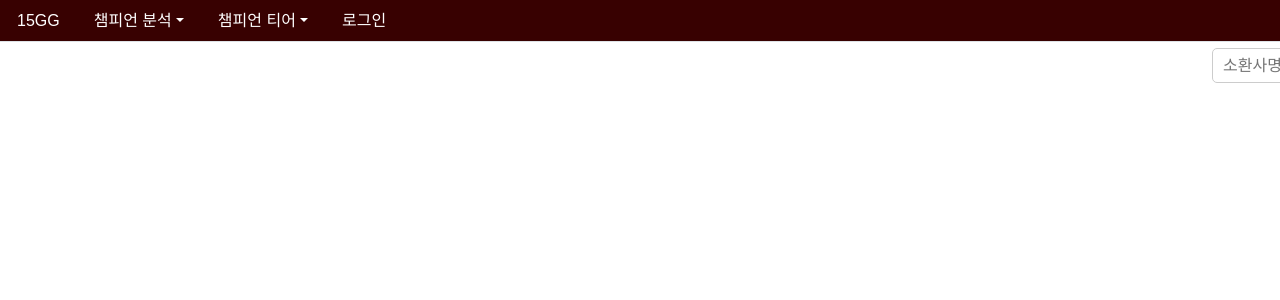
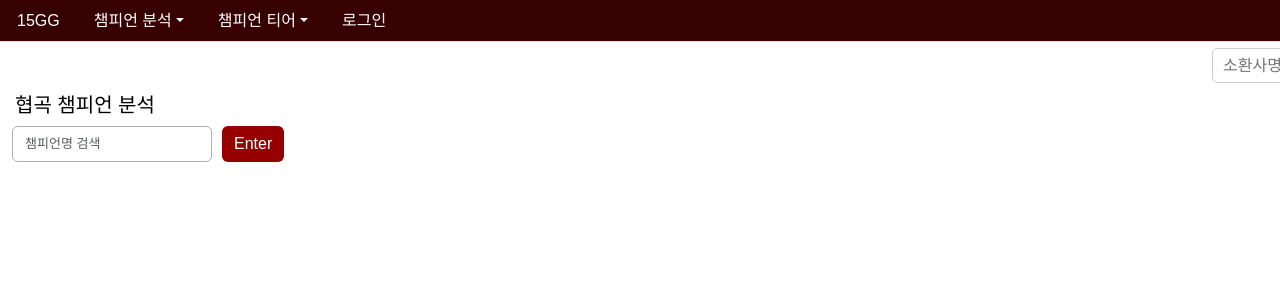
Before and after one commit to chan9511/15GG, a React (Create React App) app in the folder my-app/: page /anal in a window 1280 px wide. Shown: the top 300 px of the page. Built offline with nearby package versions, Linux system fonts and the light colour scheme.

Commit message:
분석 검색기, 분석페이지 생성

```diff
--- a/my-app/src/App.js
+++ b/my-app/src/App.js
@@ -9,6 +9,11 @@ import Login from "./pages/Login";
 import SignUp from "./pages/SignUp";
 import Nav from "./pages/Nav";
 import Search from "./pages/Search";
+import Anal2 from "./pages/Anal2";
+import Anal from "./pages/Anal";
+import AnalSearch from "./pages/AnalSearch";
+import Anal2Search from "./pages/Anal2Search";
+
 
 const App = () => {
   return (
@@ -22,6 +27,10 @@ const App = () => {
         <Route path="/" element={<Home />} />
         <Route path="/classic" element={<Classic />} />
         <Route path="/aram" element={<Aram />} />
+        <Route path="/anal2" element={<Anal2 />} />
+        <Route path="/anal" element={<Anal />} />
+        <Route path="/analsearch" element={<AnalSearch />} />
+        <Route path="/anal2search" element={<Anal2Search />} />
         <Route path="/login" element={<Login />} />
         <Route path="/signup" element={<SignUp />} />
         <Route path="/search" element={<Search />} />
--- a/my-app/src/pages/Anal.js
+++ b/my-app/src/pages/Anal.js
@@ -1,22 +1,58 @@
-import React from "react";
-
+import React, { useState } from "react";
+import { Link, useNavigate } from "react-router-dom";
+import "./Search.css";
+import "./Classic.css";
+import "./Classic2.css";
 
 const Anal = () => {
+  const [searchText1, setSearchText1] = useState("");
+  const navigate = useNavigate();
+
+  const submitFunc = (event) => {
+    event.preventDefault();
+    navigate("/ClassicSearch", {
+      state: { searchText1 },
+    });
+  };
   return (
-    <div class="input-table">
-        <form class="form-control me-2 d-flex search-form" role="search">
+    <div>
+      <div className="css-123">협곡 챔피언 분석</div>
+      <div class="input-table">
+        <form
+          onSubmit={submitFunc}
+          class="form-control me-2 d-flex search-form"
+          role="search"
+        >
           <input
             className="form-control"
             type="search"
+            value={searchText1}
+            onChange={(e) => setSearchText1(e.target.value)}
             placeholder="챔피언명 검색"
             aria-label="Search"
           />
-          <button>
+          <Link
+            to={{
+              pathname: "/AnalSearch",
+              state: { searchText: searchText1 },
+            }}
+            class="btn btn-outline-success me-2"
+            type="text"
+            state={{ searchText1: searchText1 }}
+            style={{
+              backgroundColor: "#970000",
+              color: "#fff",
+              borderColor: "#6699ff",
+              border: 0,
+              marginLeft: 10,
+            }}
+          >
+            {" "}
             Enter
-          </button>
+          </Link>
         </form>
       </div>
-
+    </div>
   );
 };
 
--- a/my-app/src/pages/Anal2.js
+++ b/my-app/src/pages/Anal2.js
@@ -1,9 +1,60 @@
-import React from "react";
+import React, { useState } from "react";
+import { Link, useNavigate } from "react-router-dom";
+import "./Search.css";
+import "./Classic.css";
+import "./Classic2.css";
 
 
 const Anal2 = () => {
+  const [searchText1, setSearchText1] = useState("");
+  const navigate = useNavigate();
+
+  const submitFunc = (event) => {
+    event.preventDefault();
+    navigate("/ClassicSearch", {
+      state: { searchText1 },
+    });
+  };
   return (
-    <div></div>
+    <div>
+      <div className="css-123">
+         칼바람 챔피언 분석
+         </div>
+      <div class="input-table">
+        <form
+          onSubmit={submitFunc}
+          class="form-control me-2 d-flex search-form" role="search">
+          <input
+            className="form-control"
+            type="search"
+            value={searchText1}
+            onChange={(e) => setSearchText1(e.target.value)}
+            placeholder="챔피언명 검색"
+            aria-label="Search"
+          />
+          <Link
+           to={{ pathname: "/Anal2Search", state: { searchText: searchText1 } }}
+            class="btn btn-outline-success me-2"
+            type="text"
+            state={{ searchText1: searchText1 }}
+            style={{
+              backgroundColor: "#970000",
+              color: "#fff",
+              borderColor: "#6699ff",
+              border: 0,
+              marginLeft: 10
+            }}
+          >
+            {" "}
+            Enter
+          </Link>
+
+        </form>
+      </div>
+
+
+
+    </div>
 
   );
 };
--- a/my-app/src/pages/Classic.js
+++ b/my-app/src/pages/Classic.js
@@ -85,17 +85,7 @@ const Classic = () => {
           </nav>
         </div>
       </div>
-      <div class="input-table">
-        <form class="form-control me-2 d-flex search-form" role="search">
-          <input
-            className="form-control"
-            type="search"
-            placeholder="챔피언명 검색"
-            aria-label="Search"
-          />
-          <button></button>
-        </form>
-      </div>
+
       <div>
         <div class="table-container1">
           <div class="table-header">챔피언</div>
--- a/my-app/src/pages/Counter.js
+++ b/my-app/src/pages/Counter.js
@@ -7,7 +7,7 @@ function Counter() {
       <h1>0</h1>
       <button>+1</button>
       <button>-1</button>
-      <h1>렌더링{dvdv}테스트</h1>
+      <hdd1>렌더링{dvdv}테스d트</hdd1>
     </div>
   );
 }
--- a/my-app/src/pages/Nav.js
+++ b/my-app/src/pages/Nav.js
@@ -33,7 +33,7 @@ const Nav = () => {
           onMouseEnter={toggleDropdown}
           onMouseLeave={closeDropdowns}
         >
-          <a className="nav-link dropdown-toggle" href="/classic" role="button">
+          <a className="nav-link dropdown-toggle" href="/anal" role="button">
             챔피언 분석
           </a>
           <ul
@@ -42,12 +42,12 @@ const Nav = () => {
             style={{ backgroundColor: "#380101", color: "white" }}
           >
             <li>
-              <a className="dropdown-item" href="/Anal">
+              <a className="dropdown-item" href="/anal">
                 협곡 분석
               </a>
             </li>
             <li>
-              <a className="dropdown-item" href="/Anal2">
+              <a className="dropdown-item" href="/anal2">
                 칼바람 분석
               </a>
             </li>
@@ -62,7 +62,7 @@ const Nav = () => {
         >
           <a
             className="nav-link dropdown-toggle"
-            href="/champion"
+            href="/classic"
             role="button"
           >
             챔피언 티어
--- a/my-app/src/pages/Search.js
+++ b/my-app/src/pages/Search.js
@@ -11,7 +11,7 @@ const Search = () => {
   const API_KEY = "RGAPI-d9d920d1-34c1-4fee-ae05-f7d31572d99b";
   const location = useLocation();
 
-  // console.log(location);
+  console.log(location);
 
   const rankImages = {
     UNRANKED: `https://z.fow.kr/img/emblem/unranked.png`,
```
Also changed, not shown: my-app/src/pages/Api.js (deleted).
